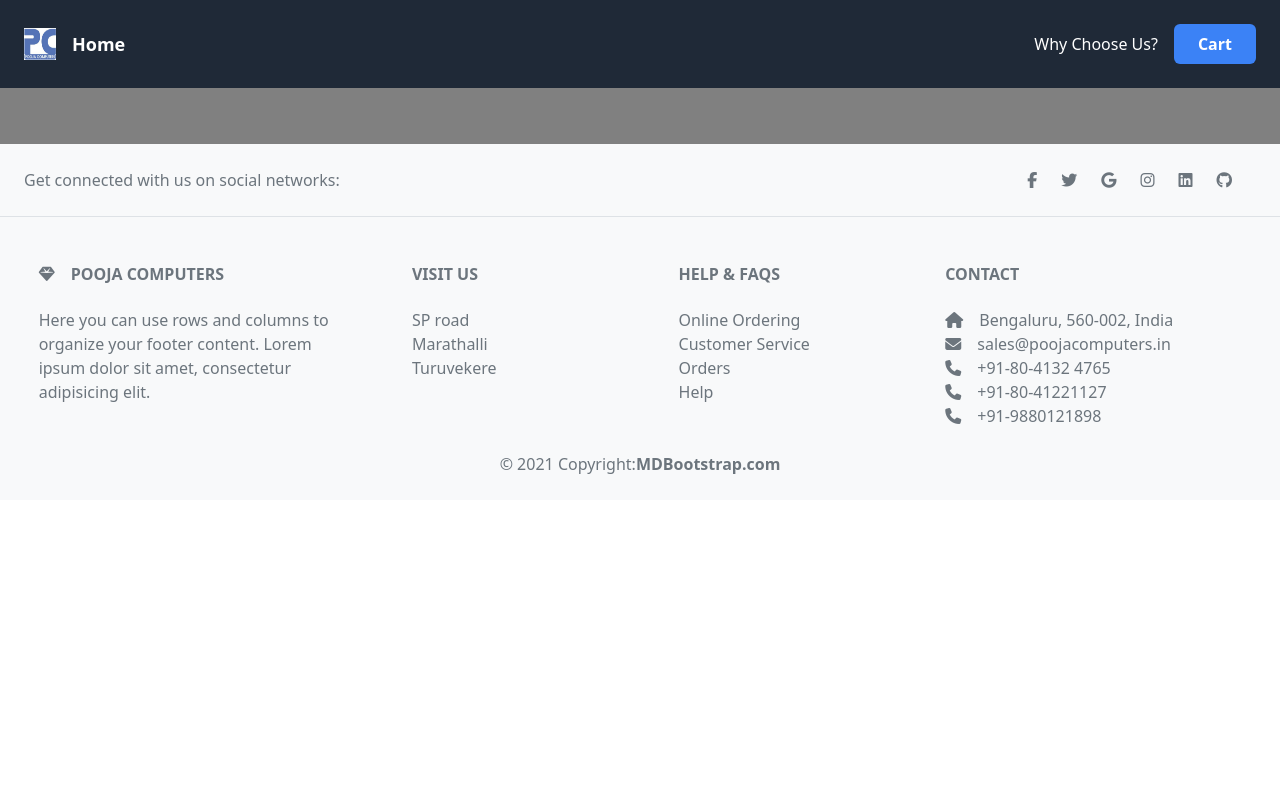
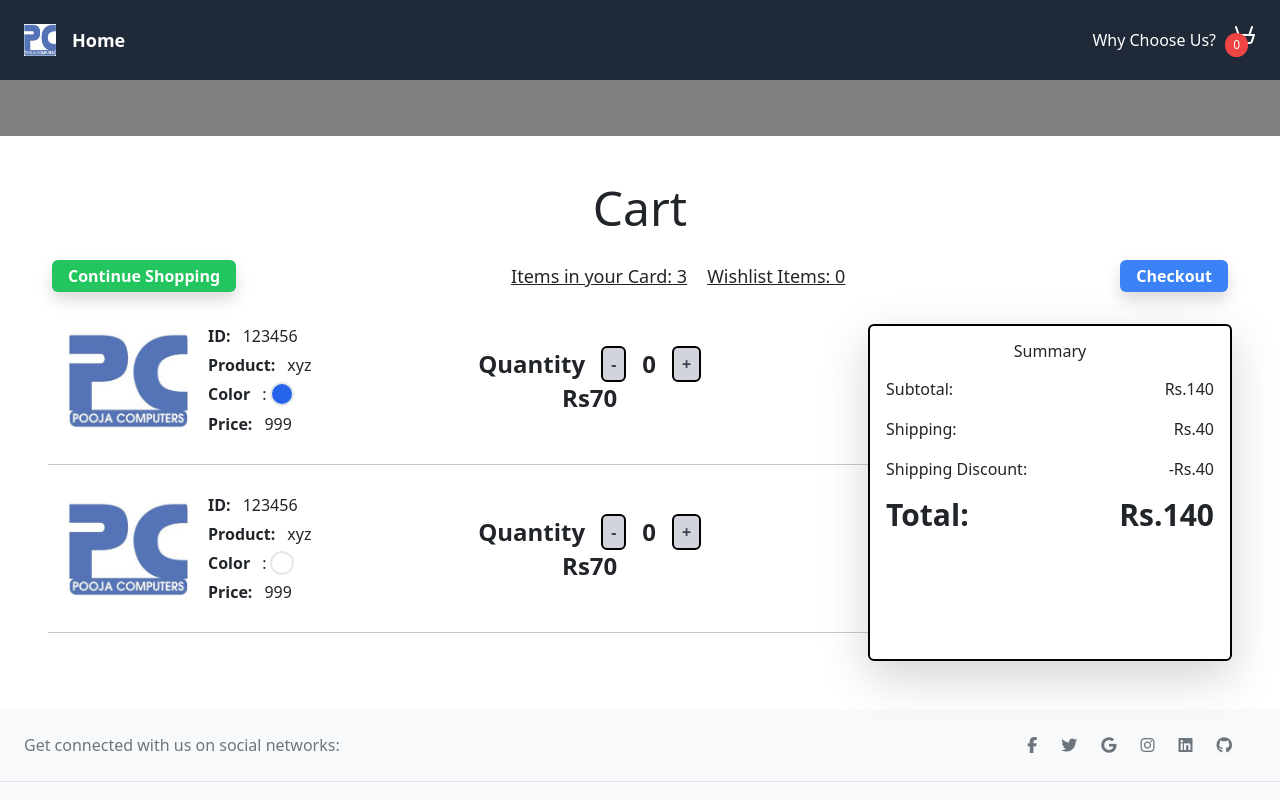
Before and after one commit to rebantac/pc_ecom, a React (Create React App) app in the folder client/: page /cart in a window 1280 px wide. Shown: the top 800 px of the page. Built offline with nearby package versions, Linux system fonts and the light colour scheme.

Commit message:
update cart

```diff
--- a/client/src/App.js
+++ b/client/src/App.js
@@ -11,6 +11,7 @@ import Footer from './components/Footer';
 import ProductCard from './components/ProductCard';
 import Products from './components/Products';
 import AboutUs from './components/AboutUs';
+import Cart from './pages/Cart';
 
 const App = () => {
   return (
@@ -23,6 +24,7 @@ const App = () => {
         <Route path='/product/:id' element={<PdtDetail />} />
         <Route path='/products' element={<Products />} />
         <Route path='/AboutUs' element={<AboutUs />}></Route>
+        <Route path='/cart' element={<Cart/>}></Route>
       </Routes>
       <Footer />
     </Box>
--- /dev/null
+++ b/client/src/components/Counter.jsx
@@ -0,0 +1,34 @@
+import React, { useState } from 'react';
+
+const Counter = () => {
+  const [count, setCount] = useState(0);
+
+  const increment = () => {
+    setCount(prevCount => prevCount + 1);
+  };
+
+  const decrement = () => {
+    setCount(prevCount => (prevCount > 0 ? prevCount - 1 : 0));
+  };
+
+  return (
+    <div className="flex items-center space-x-4">
+        <p className='text-2xl'><b>Quantity</b></p>
+      <button
+        className="border-2 border-black   bg-gray-300 hover:bg-gray-700 text-gray-700 hover:text-gray-300 font-bold py-1 px-2 rounded"
+        onClick={decrement}
+      >
+        -
+      </button>
+      <span className="text-2xl font-bold">{count}</span>
+      <button
+        className="border-2 border-black  bg-gray-300 hover:bg-gray-700 text-gray-700 hover:text-gray-300 font-bold py-1 px-2 rounded"
+        onClick={increment}
+      >
+        +
+      </button>
+    </div>
+  );
+};
+
+export default Counter;
--- a/client/src/components/Navbar.jsx
+++ b/client/src/components/Navbar.jsx
@@ -1,14 +1,14 @@
 import React from "react";
 import logo from '../assets/logo.png';
 import { Link } from "react-router-dom";
-import AboutUs from "./AboutUs";
+// import AboutUs from "./AboutUs";
 
 const Navbar = () => {
   return (
     <div>
       <nav className="bg-gray-800 p-4 flex items-center justify-between">
         {/* Left Section */}
-        <div className="flex items-center space-x-4">
+        <div className="flex items-center space-x-4 mr-2">
           {/* Logo */}
           <img className="h-8 w-8" src={logo} alt="Logo" />
 
@@ -17,14 +17,36 @@ const Navbar = () => {
         </div>
 
         {/* Right Section */}
-        <div className="flex items-center space-x-4">
+        <div className="flex items-center space-x-4 ml-2">
           {/* Why Choose Us? Link */}
           <Link to="/AboutUs" className="text-white hover:text-gray-300">Why Choose Us?</Link>
 
           {/* Cart Option */}
-          <button className="bg-blue-500 hover:bg-blue-700 text-white font-semibold py-2 px-4 rounded">
-            Cart
-          </button>
+          <div className="relative">
+            {/* Cart icon */}
+            <Link to='/cart'>
+            <button className="text-white">
+              <svg
+                className="w-6 h-6"
+                fill="none"
+                stroke="currentColor"
+                viewBox="0 0 24 24"
+                xmlns="http://www.w3.org/2000/svg"
+              >
+                <path
+                  strokeLinecap="round"
+                  strokeLinejoin="round"
+                  strokeWidth="2"
+                  d="M9 19c0 1.657 1.343 3 3 3s3-1.343 3-3M4 2l2.3 6.9M20 2l-2.3 6.9M2 10h20l-2.2 6.6c-.267.8-1 1.4-1.9 1.4H5.1c-.9 0-1.6-.6-1.9-1.4L2 10z"
+                />
+              </svg>
+            </button>
+            </Link>
+            {/* Cart item count */}
+            <span className="absolute top-0 right-0 mt-2 mr-2 bg-red-500 text-white rounded-full px-2 py-1 text-xs">
+              0
+            </span>
+          </div>
         </div>
       </nav>
     </div>
--- /dev/null
+++ b/client/src/pages/Cart.jsx
@@ -0,0 +1,101 @@
+import React from 'react'
+import logo from '../assets/logo.png'
+import Counter from '../components/Counter'
+
+function Cart() {
+    return (
+        <div className='p-5'>
+            <div className="flex justify-center text-5xl">Cart</div>
+            <div className='flex items-center justify-between mt-4'>
+                <button className='bg-green-500 hover:bg-green-700 text-white font-bold py-1 px-3 rounded shadow m-1'>Continue Shopping</button>
+                <div className='flex underline text-lg hover:cursor-pointer'>
+                    <p>Items in your Card: 3</p>
+                    <p className='ml-5'>Wishlist Items: 0</p>
+                </div>
+                <button className='bg-blue-500 hover:bg-blue-700 text-white font-bold py-1 px-3 rounded shadow m-1'>Checkout</button>
+            </div>
+
+            {/**Central div */}
+            <div className='flex mt-7'>
+                <div className='flex flex-col flex-1 '>
+                    {/* list of products */}
+                    <div className='flex w-[100%] h-auto items-center '>
+                        <div className='product flex self-start pl-5'>
+                            <img className='w-[7.5rem] h-[80%] rounded-lg hover:scale-[1.1] ease-in duratoin-300 my-2' src={logo} alt="..." />
+                            <div className='description flex flex-col ml-5 h-auto justify-between'>
+                                <p>
+                                    <b className='mr-3'>ID:</b>123456
+                                </p>
+                                <p>
+                                    <b className='mr-3'>Product:</b>xyz
+                                </p>
+                                <p className='flex item-center justify-start'>
+                                    <b className='mr-3'>Color</b>:
+                                    <div className='rounded-full bg-blue-600 border-2 p-[10px] cursor-pointer  ml-1 w-[20px] h-[20px]'></div>
+                                </p>
+                                <p>
+                                    <b className='mr-3'>Price:</b>999
+                                </p>
+                            </div>
+                        </div>
+                        <div className=' flex flex-col justify-center items-center m-2 flex-auto'>
+                            <Counter/>
+                            <p className='flex items-center justify-center text-2xl'>
+                                <b>Rs70</b>
+                            </p>
+                        </div>
+                    </div>
+                    <hr className='mt-7 mb-7'/>
+                    <div className='flex w-[100%] h-auto items-center '>
+                        <div className='product flex self-start pl-5'>
+                            <img className='w-[7.5rem] h-[80%] rounded-lg hover:scale-[1.1] ease-in duratoin-300 my-2' src={logo} alt="..." />
+                            <div className='description flex flex-col ml-5 h-auto justify-between'>
+                                <p>
+                                    <b className='mr-3'>ID:</b>123456
+                                </p>
+                                <p>
+                                    <b className='mr-3'>Product:</b>xyz
+                                </p>
+                                <p className='flex item-center justify-start'>
+                                    <b className='mr-3'>Color</b>:
+                                    <div className='rounded-full border-2 p-[10px] cursor-pointer  ml-1 w-[20px] h-[20px]'></div>
+                                </p>
+                                <p>
+                                    <b className='mr-3'>Price:</b>999
+                                </p>
+                            </div>
+                        </div>
+                        <div className=' flex flex-col justify-center items-center m-2 flex-auto'>
+                            <Counter/>
+                            <p className='flex items-center justify-center text-2xl'>
+                                <b>Rs70</b>
+                            </p>
+                        </div>
+                    </div>
+                    <hr className='mt-7 mb-7'/>
+                </div>
+                <div className=' flex-[0.4] w-auto h-auto border-2 border-black rounded-md shadow-lg flex flex-col items-center p-3'>
+                    <h1>Summary</h1>
+                    <div className="flex justify-between mt-3 w-[100%]">
+                        <p>Subtotal:</p>
+                        <p>Rs.140</p>
+                    </div>
+                    <div className="flex justify-between mt-3 w-[100%]">
+                        <p>Shipping:</p>
+                        <p>Rs.40</p>
+                    </div>
+                    <div className="flex justify-between mt-3 w-[100%]">
+                        <p>Shipping Discount:</p>
+                        <p>-Rs.40</p>
+                    </div>
+                    <div className="flex justify-between mt-3 w-[100%] text-3xl font-bold">
+                        <p>Total: </p>
+                        <p>Rs.140</p>
+                    </div>
+                </div>
+            </div>
+        </div>
+    )
+}
+
+export default Cart
```
